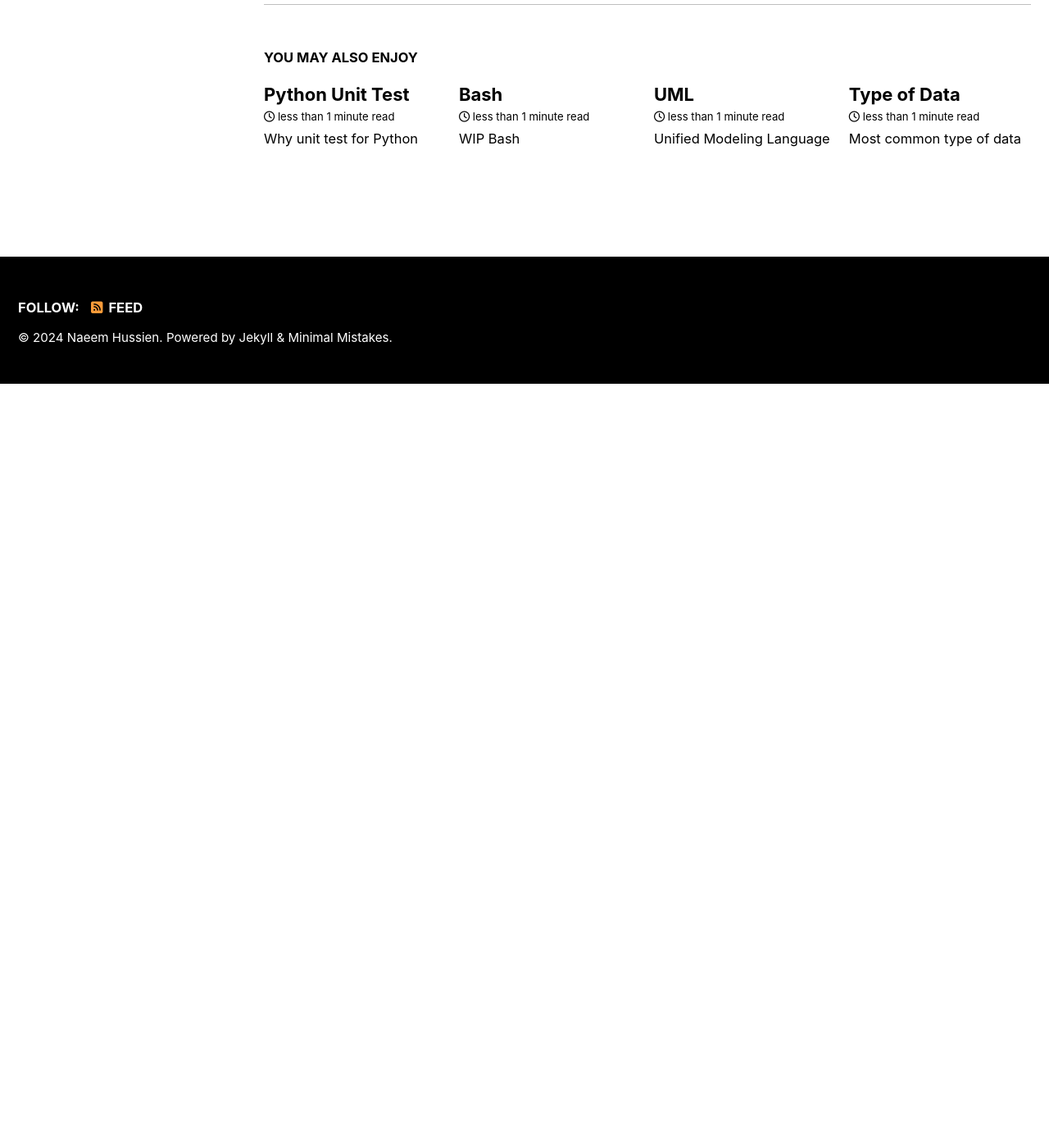
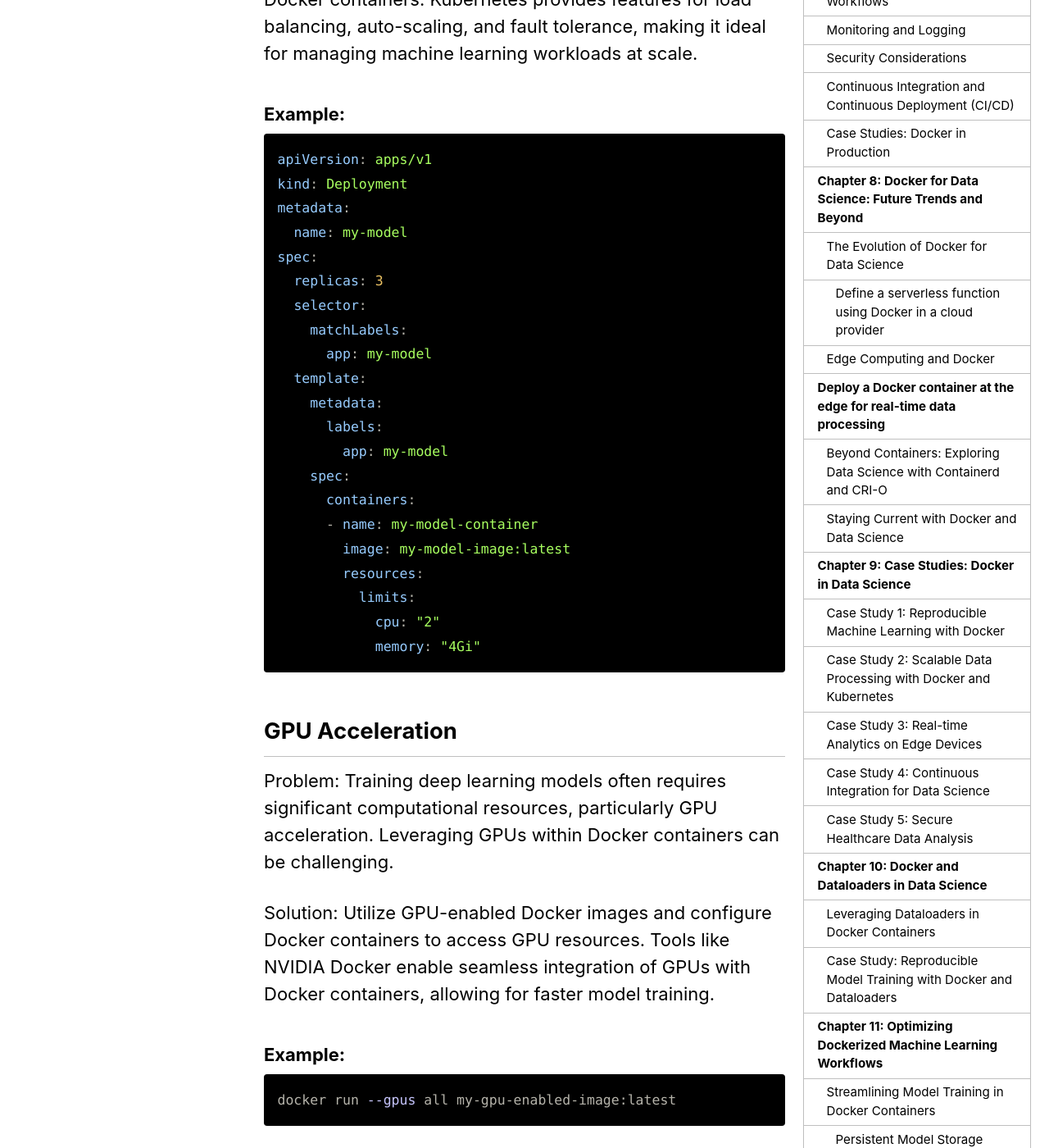
Before and after one commit to naeem-bebit/naeem-bebit.github.io, a Jekyll site: the page built from _posts/2020-05-12-docker.md, in a window 1280 px wide and 1400 px high, scrolled down 46282 px. Shown: the whole window at 82% size. Built offline with Jekyll 4.4.1, drawn with Linux system fonts in a browser that asks for light colours; cached includes are drawn as plain includes; nearby versions of some CDN libraries; comment, search, counter and statistics services are not loaded; before the commit the page ends 46750 px from its top, so only the background shows below that; some of the changed text lies outside the part shown.

Commit message:
manage resources

````diff
--- a/_posts/2020-05-12-docker.md
+++ b/_posts/2020-05-12-docker.md
@@ -783,3 +783,78 @@
 ```
 
 By implementing these strategies, you can streamline the model training process within Docker containers, ensuring that trained models are persisted, updates can be performed incrementally, and experiments are well-tracked and monitored. This enhances the reproducibility and efficiency of your machine learning workflows.
+
+# Managing Resources Effectively
+
+In the section "Managing Resources Effectively," we'll discuss strategies to optimize resource utilization within Docker containers for machine learning workloads.
+
+## Container Orchestration
+
+Problem:
+Scaling machine learning workloads across multiple Docker containers in a distributed environment can be complex and challenging to manage manually.
+
+Solution:
+Utilize container orchestration tools like Kubernetes to automate the deployment, scaling, and management of Docker containers. Kubernetes provides features for load balancing, auto-scaling, and fault tolerance, making it ideal for managing machine learning workloads at scale.
+
+### Example:
+
+```yaml
+apiVersion: apps/v1
+kind: Deployment
+metadata:
+  name: my-model
+spec:
+  replicas: 3
+  selector:
+    matchLabels:
+      app: my-model
+  template:
+    metadata:
+      labels:
+        app: my-model
+    spec:
+      containers:
+      - name: my-model-container
+        image: my-model-image:latest
+        resources:
+          limits:
+            cpu: "2"
+            memory: "4Gi"
+```
+
+## GPU Acceleration
+
+Problem:
+Training deep learning models often requires significant computational resources, particularly GPU acceleration. Leveraging GPUs within Docker containers can be challenging.
+
+Solution:
+Utilize GPU-enabled Docker images and configure Docker containers to access GPU resources. Tools like NVIDIA Docker enable seamless integration of GPUs with Docker containers, allowing for faster model training.
+
+### Example:
+
+```bash
+docker run --gpus all my-gpu-enabled-image:latest
+```
+
+## Dynamic Resource Allocation
+
+Problem:
+Machine learning workloads often vary in resource requirements over time, leading to inefficient resource allocation within Docker containers.
+
+Solution:
+Implement dynamic resource allocation strategies within Docker containers to adapt to varying workload demands. This can involve auto-scaling resources based on workload metrics or dynamically adjusting resource limits.
+
+### Example:
+
+```python
+import docker
+
+client = docker.from_env()
+
+container = client.containers.run('my-model-image:latest', detach=True, cpu_shares=512)
+container.update(cpu_shares=1024)  # Increase CPU shares dynamically
+```
+
+# Conclusion
+
+By implementing these resource management strategies within Docker containers for machine learning workloads, you can optimize resource utilization, improve scalability, and enhance overall efficiency. This ensures that your machine learning projects can handle varying workloads effectively and make the most out of available resources.
````
